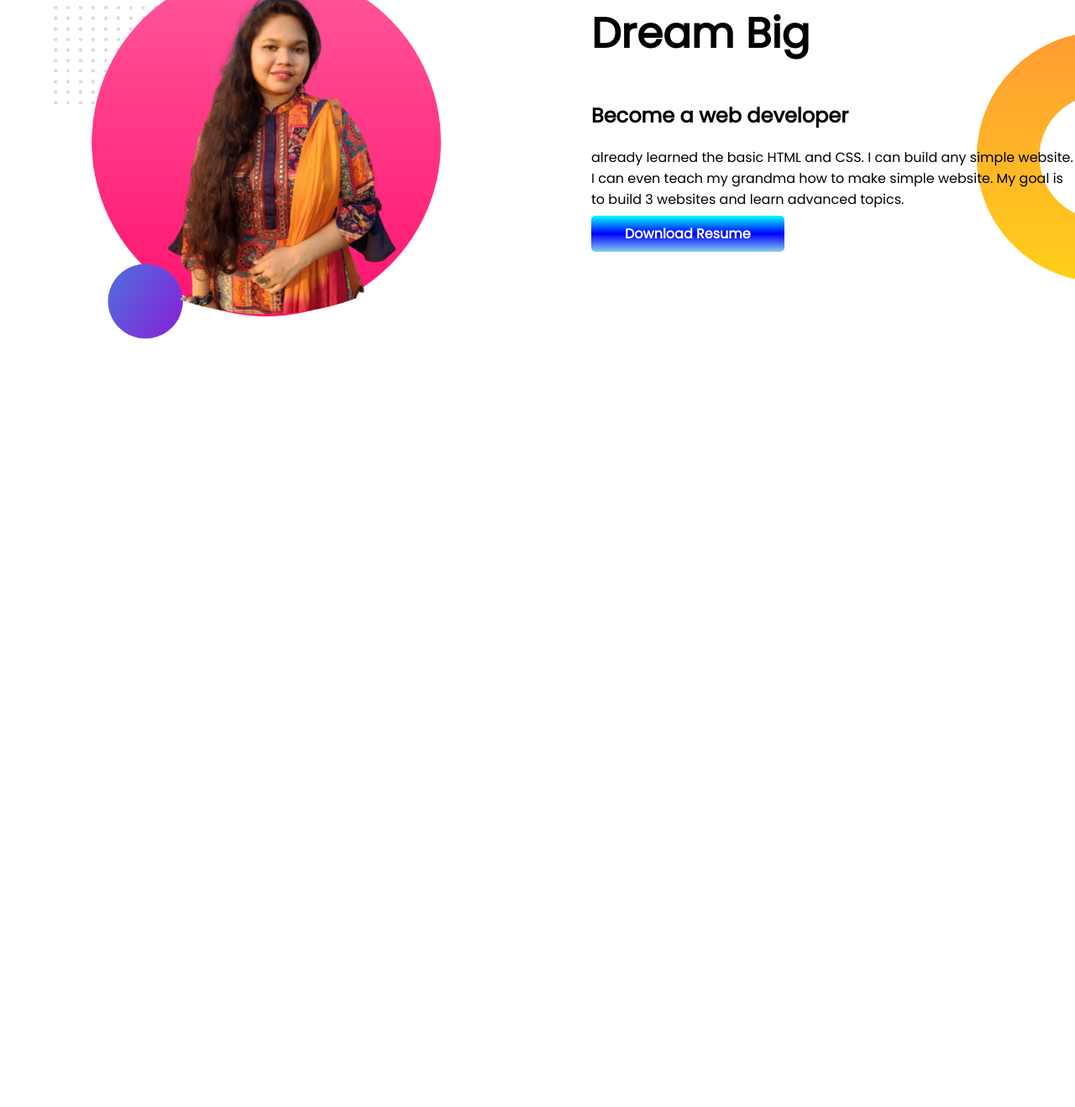
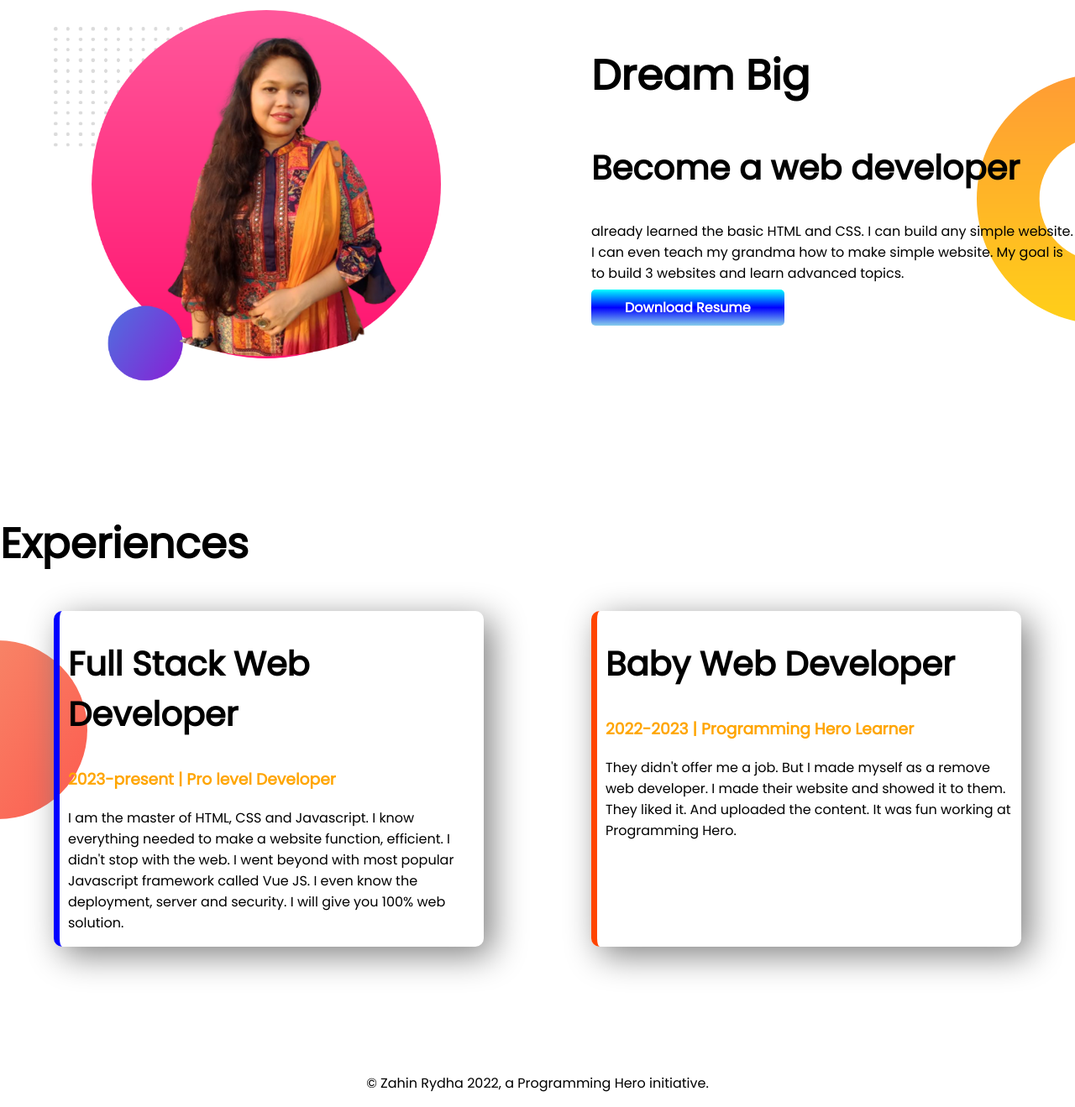
Before and after one commit to Zahin101/developer-portfolio, a plain HTML site: page index.html in a window 1280 px wide. Shown: the part 588-1907 px from the top of the page at 84% size. Before the commit the page ends 1099 px from the top, so only its background shows below. Drawn offline with Linux system fonts and the light colour scheme.

Commit message:
styled border and added footer

```diff
--- a/index.html
+++ b/index.html
@@ -11,7 +11,7 @@
     <link rel="stylesheet" href="style.css">
 </head>
 <body>
-   <section class="top-banner">
+   <section class="top-banner flexible-container">
     <div class="half-width">
         <h1>Welcome To</h1>
         <h1> <span class="orange-color">Zahin</span> World!</h1>
@@ -23,7 +23,7 @@
         <img src="images/zahin-bg2.png" alt="My Picture">
     </div>
    </section>
-   <section class="dream-big">
+   <section class="dream-big flexible-container">
     <div class="half-width">
         <img src="images/zahin-bg2.png" alt="">
     </div>
@@ -34,5 +34,25 @@
         <a class="link-button" target="_blank" href="">Download Resume</a>
     </div>
    </section>
+
+   <section class="experience">
+    <h1>Experiences</h1>
+    <div class="flexible-container">
+        <div id="full-stack-developer" class="experience-item">
+            <h2>Full Stack Web Developer</h2>
+            <h3 class="orange-color">2023-present | Pro level Developer</h3>
+            <p>I am the master of HTML, CSS and Javascript. I know everything needed to make a website function, efficient. I didn't stop with the web. I went beyond with most popular Javascript framework called Vue JS. I even know the deployment, server and security. I will give you 100% web solution.</p>
+        </div>
+        <div id="baby-web-developer" class="experience-item">
+            <h2>Baby Web Developer</h2>
+            <h3 class="orange-color">2022-2023 | Programming Hero Learner</h3>
+            <p>They didn't offer me a job. But I made myself as a remove web developer. I made their website and showed it to them. They liked it. And uploaded the content. It was fun working at Programming Hero.</p>
+
+        </div>
+    </div>
+   </section>
 </body>
+<footer>
+    <p>© Zahin Rydha 2022, a Programming Hero initiative.</p>
+</footer>
 </html>
--- a/style.css
+++ b/style.css
@@ -5,12 +5,15 @@ body{
 h1{
     font-size: 50px;
 }
+h2{
+    font-size: 40px;
+}
 .orange-color{
     color: orange;
 }
-section{
+.flexible-container{
     display: flex;
-    margin-bottom: 100px;
+    margin-bottom: 150px;
 }
 .half-width{
     width: 50%;
@@ -36,3 +39,25 @@ section{
     background-repeat: no-repeat;
     background-position: right;
 }
+.experience{
+    background-image: url(images/exp-bg.png);
+    background-repeat: no-repeat;
+    background-position: left;
+}
+.experience-item{
+    width: 40%;
+    margin-left: 5%;
+    margin-right: 5%;
+    padding-left: 10px;
+    border-radius: 10px;
+    box-shadow: 10px 10px 40px gray;
+}
+#full-stack-developer{
+    border-left: 7px solid blue;
+}
+#baby-web-developer{
+    border-left: 7px solid orangered;
+}
+footer p{
+    text-align: center;
+}
```
